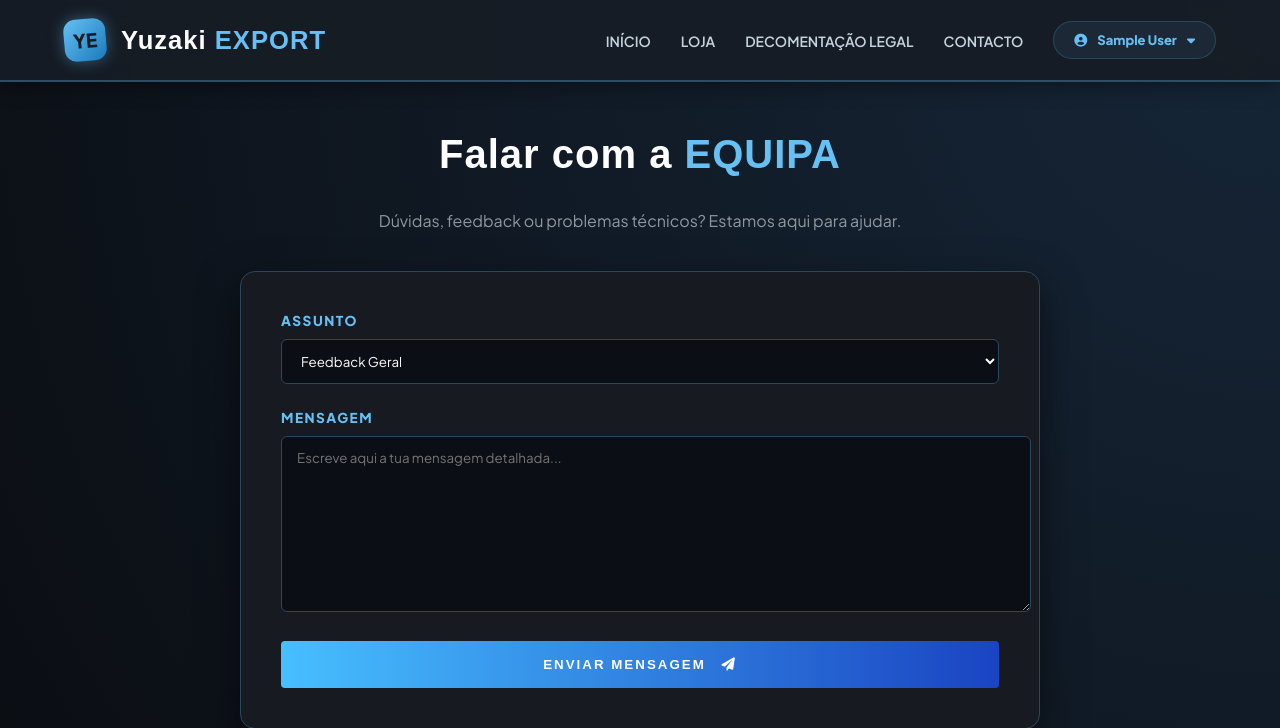
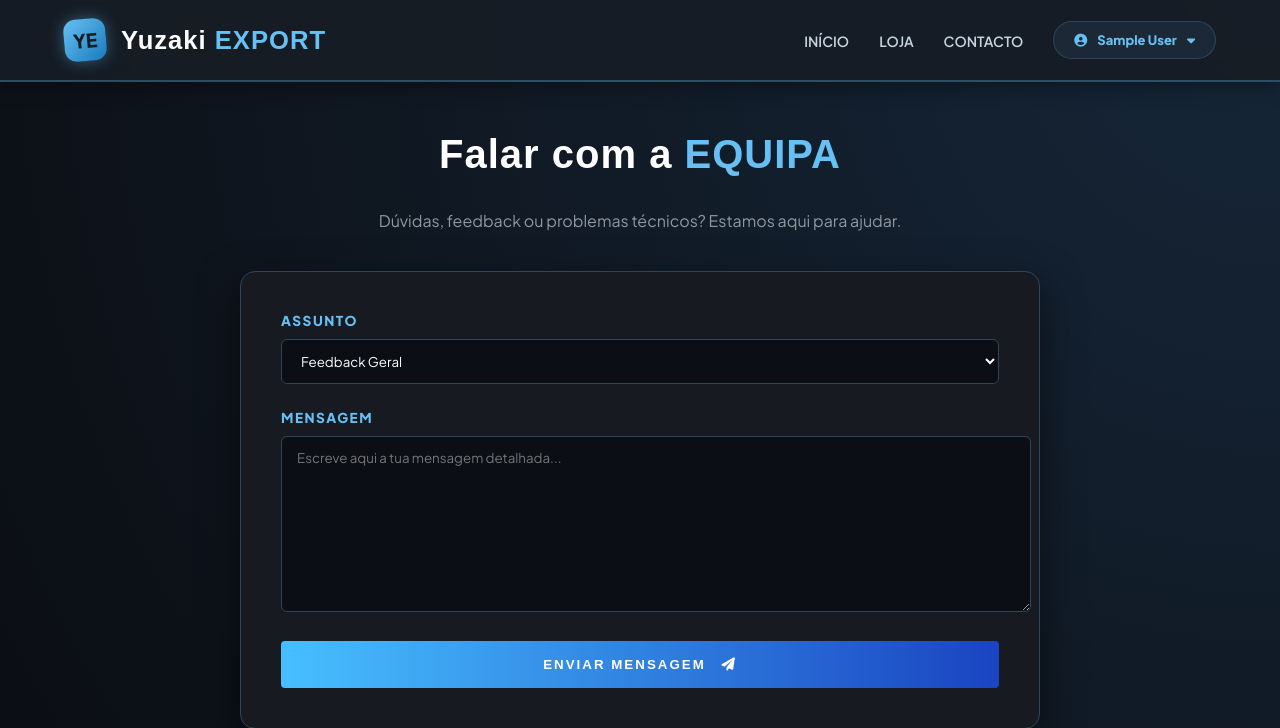
Before and after one commit to legalyuzakiexport-debug/Yuzaki-Export-Web, a Flask app: page /contacto in a window 1280 px wide. Shown: the top 728 px of the page. Run offline with Flask 3, Linux system fonts and the light colour scheme; the visitor is signed in with stand-in values (Sample User, id 1); data that the repository does not hold is empty.

Commit message:
Fix HTML formatting in contacto.html

```diff
--- a/templates/contacto.html
+++ b/templates/contacto.html
@@ -25,7 +25,6 @@
     <ul class="nav-links">
         <li><a href="{{ url_for('Index') }}">Início</a></li>
         <li><a href="{{ url_for('Loja') }}">Loja</a></li>
-        <li><a href="{{ url_for('Privacidade') }}">Decomentação Legal</a></li>
         <li><a href="{{ url_for('Contacto') }}">Contacto</a></li>
 
         {% if session.get('user_id') %}
```
